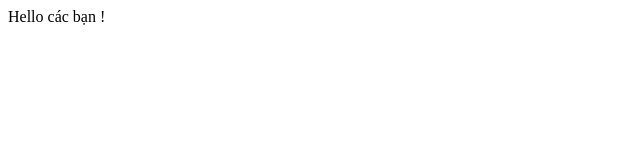
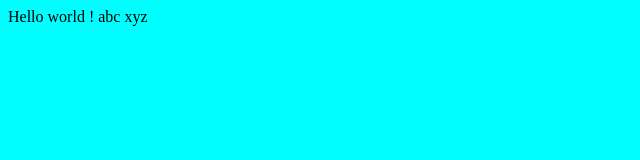
Before and after one commit to thanhchuongprogrammer/NewProject, a plain HTML site: page index.html in a window 1280 px wide. Shown: the whole page, without its empty margins (0-640 px from the left). Drawn offline with Linux system fonts and the light colour scheme.

Commit message:
1740: create new file css, import css

```diff
--- a/index.html
+++ b/index.html
@@ -4,8 +4,10 @@
     <meta charset="UTF-8">
     <meta name="viewport" content="width=device-width, initial-scale=1.0">
     <title>Document</title>
+    <link rel="stylesheet" href="./style.css">
 </head>
 <body>
-    Hello các bạn !
+    Hello world !
+    abc xyz
 </body>
 </html>
--- /dev/null
+++ b/style.css
@@ -0,0 +1,3 @@
+body{
+    background-color: aqua;
+}
```
